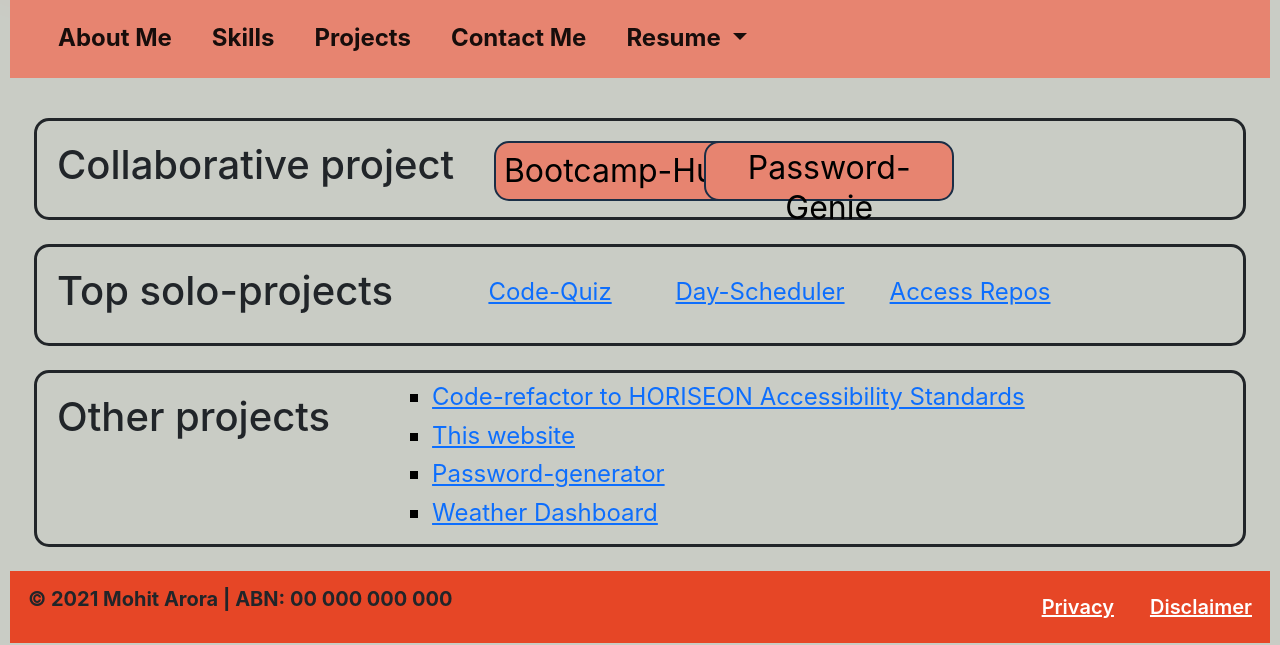
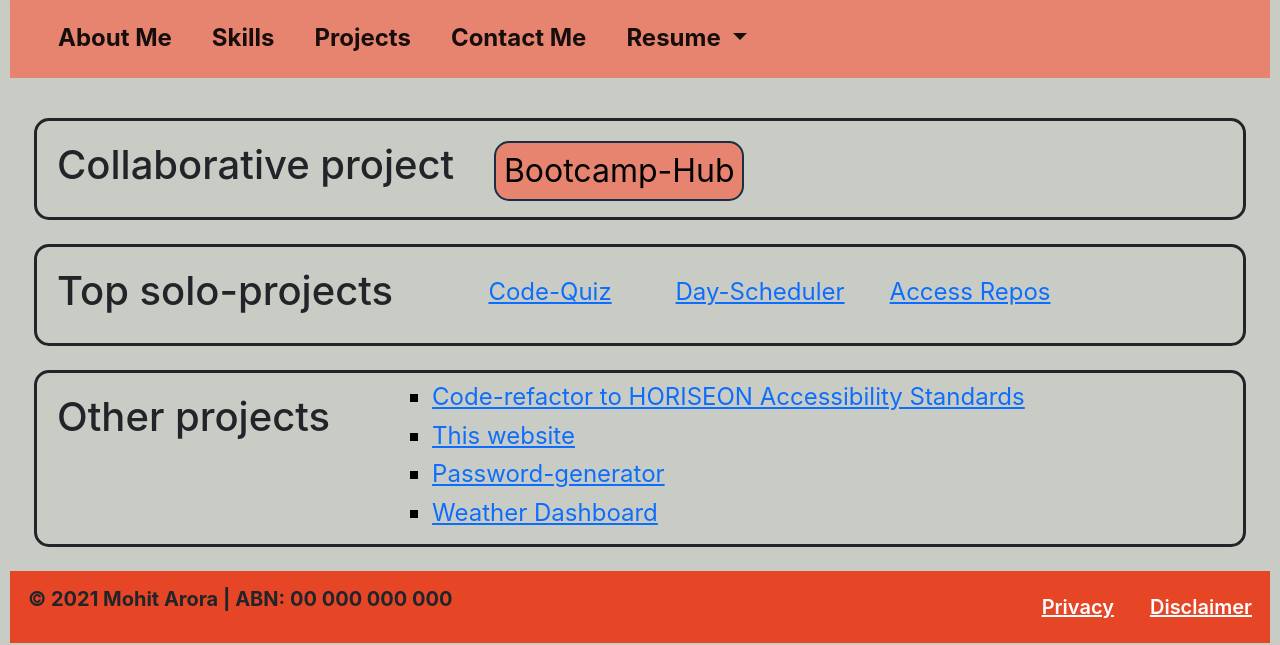
Before and after one commit to marora7926/portfolio-page, a plain HTML site: page component-projects.html in a window 1280 px wide. Shown: the part 165-810 px from the top of the page. Drawn offline with nearby package versions, Linux system fonts and the light colour scheme.

Commit message:
updated code

```diff
--- a/component-projects.html
+++ b/component-projects.html
@@ -70,17 +70,6 @@
                             </div>
                         </div>
                     </div>
-                    <div class="flex-item">
-                        <button id="myBtn" class="myBtn1">Password-Genie</button>
-                        <div id="myModal" class="modal">
-                            <div class="modal-content">
-                                <span class="close">&times;</span>
-                                <p>Password-Genie</p><hr>
-                                <a href="https://password-genie.herokuapp.com" target="_blank">Deployed link</a>
-                                <a href="https://github.com/marora7926/password-genie" target="_blank">Repo link</a>
-                            </div>
-                        </div>
-                    </div>
                 </div>
             </div>
         </div>
```
